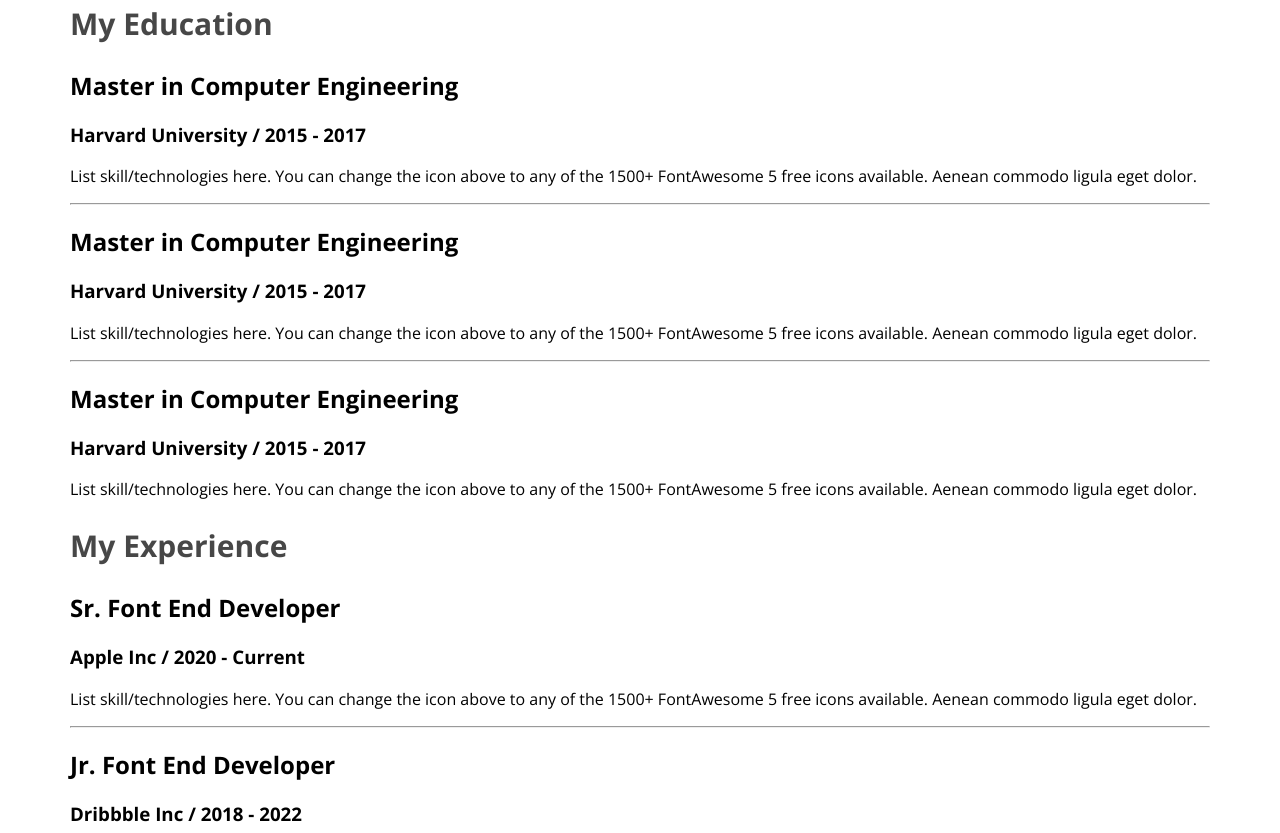
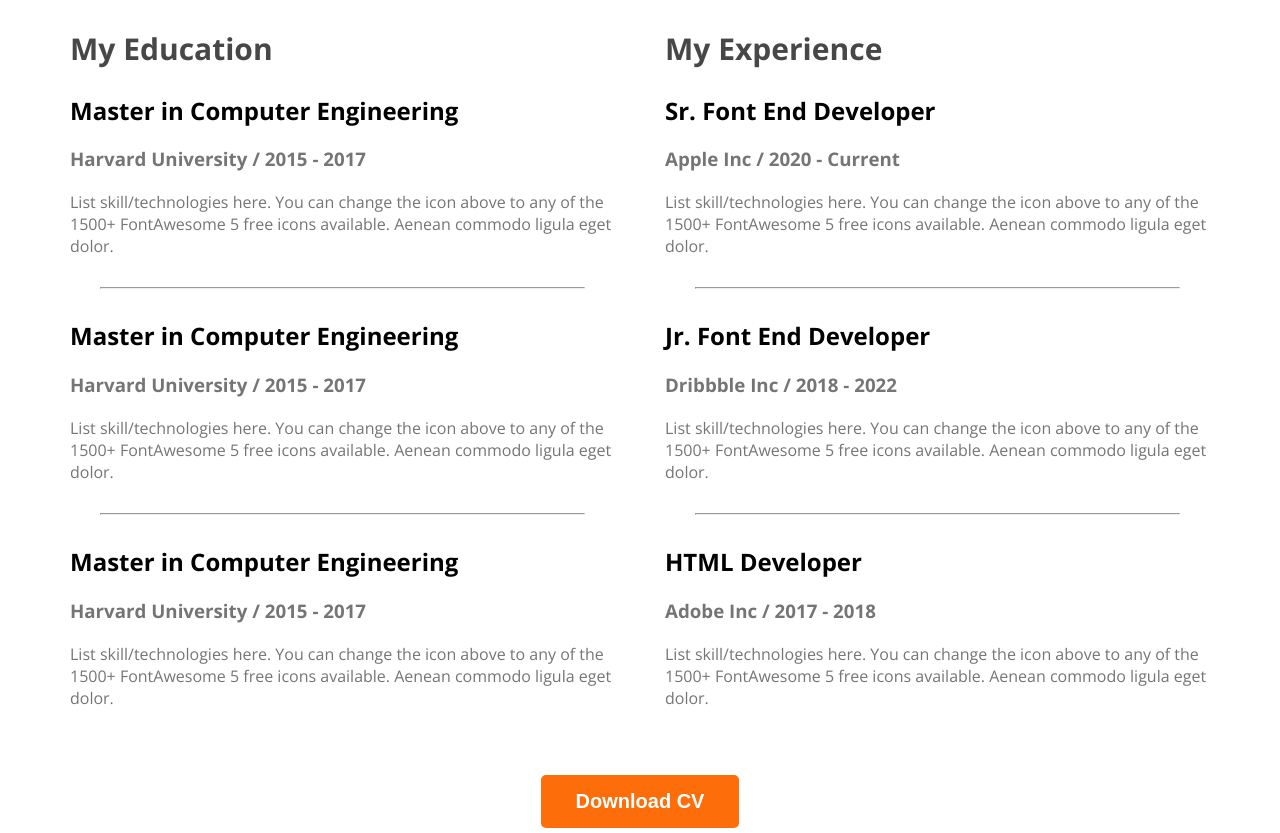
Before and after one commit to dewanNz/web-dev-portfolio, a plain HTML site: page index.html in a window 1280 px wide. Shown: the part 2287-3120 px from the top of the page. Drawn offline with nearby package versions, Linux system fonts and the light colour scheme.

Commit message:
footer addede

```diff
--- a/index.html
+++ b/index.html
@@ -167,9 +167,17 @@
           </div>
           </div>
         </div>
+        <div class="download-cv">
+          <button class="btn-primary">Download CV</button>
+        </div>
+
       </section>
     </main>
 
-    <footer></footer>
+    <footer>
+      <div class="footer-item">
+
+      </div>
+    </footer>
   </body>
 </html>
--- a/styles/portfolio.css
+++ b/styles/portfolio.css
@@ -124,3 +124,26 @@ main {
   font-size: 30px;
   font-weight: 700;
 }
+
+.resume-containter {
+  display: flex;
+  gap: 50px;
+  justify-content: space-around;
+}
+.resume-item-institute,
+.resume-item-description {
+  color: rgb(117, 117, 117);
+}
+
+.resume-item-institute {
+  margin-bottom: 20px;
+  margin-top: 0;
+}
+
+.resume-containter hr {
+  margin: 30px;
+}
+.download-cv {
+  text-align: center;
+  margin-top: 50px;
+}
```
